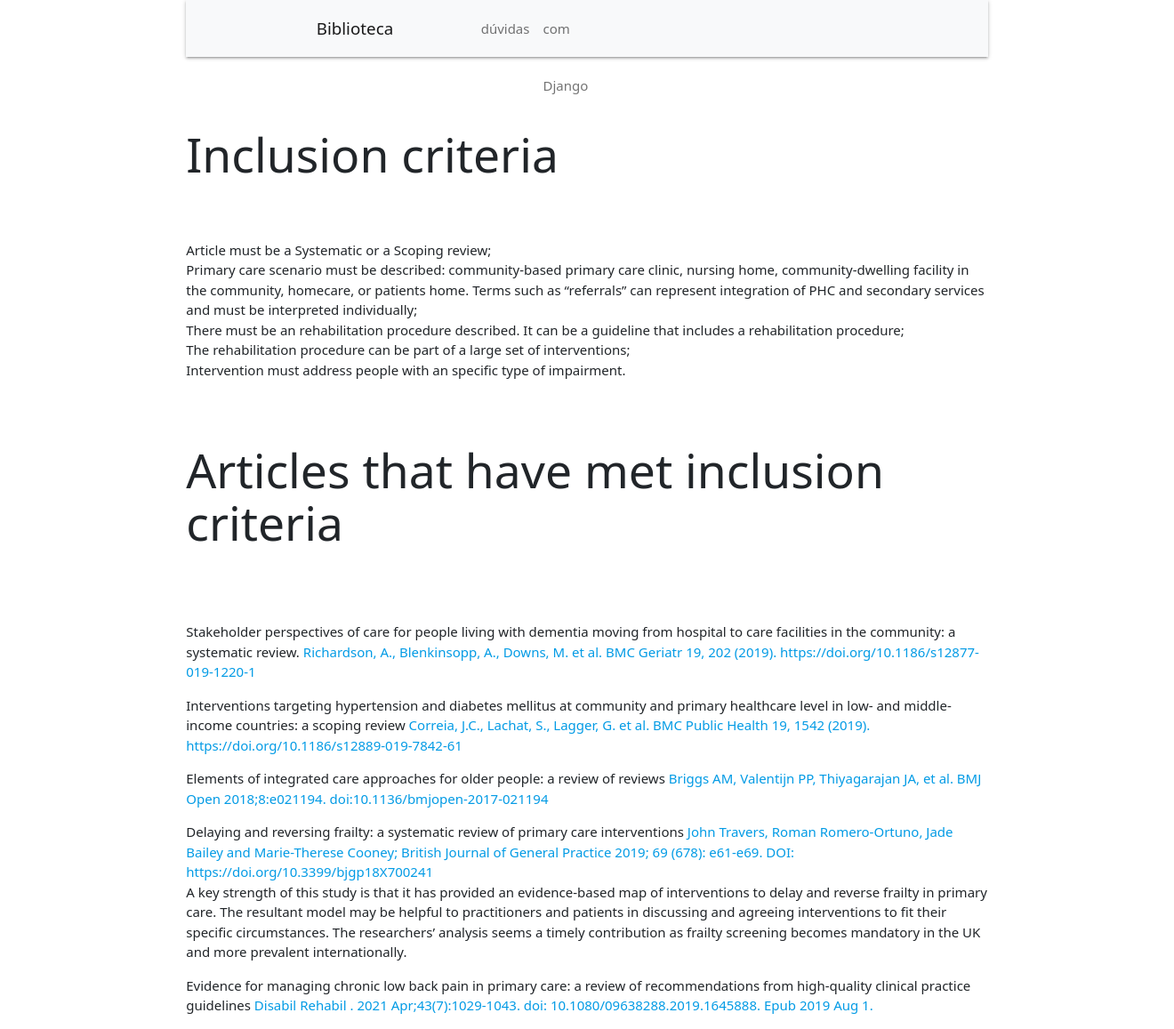
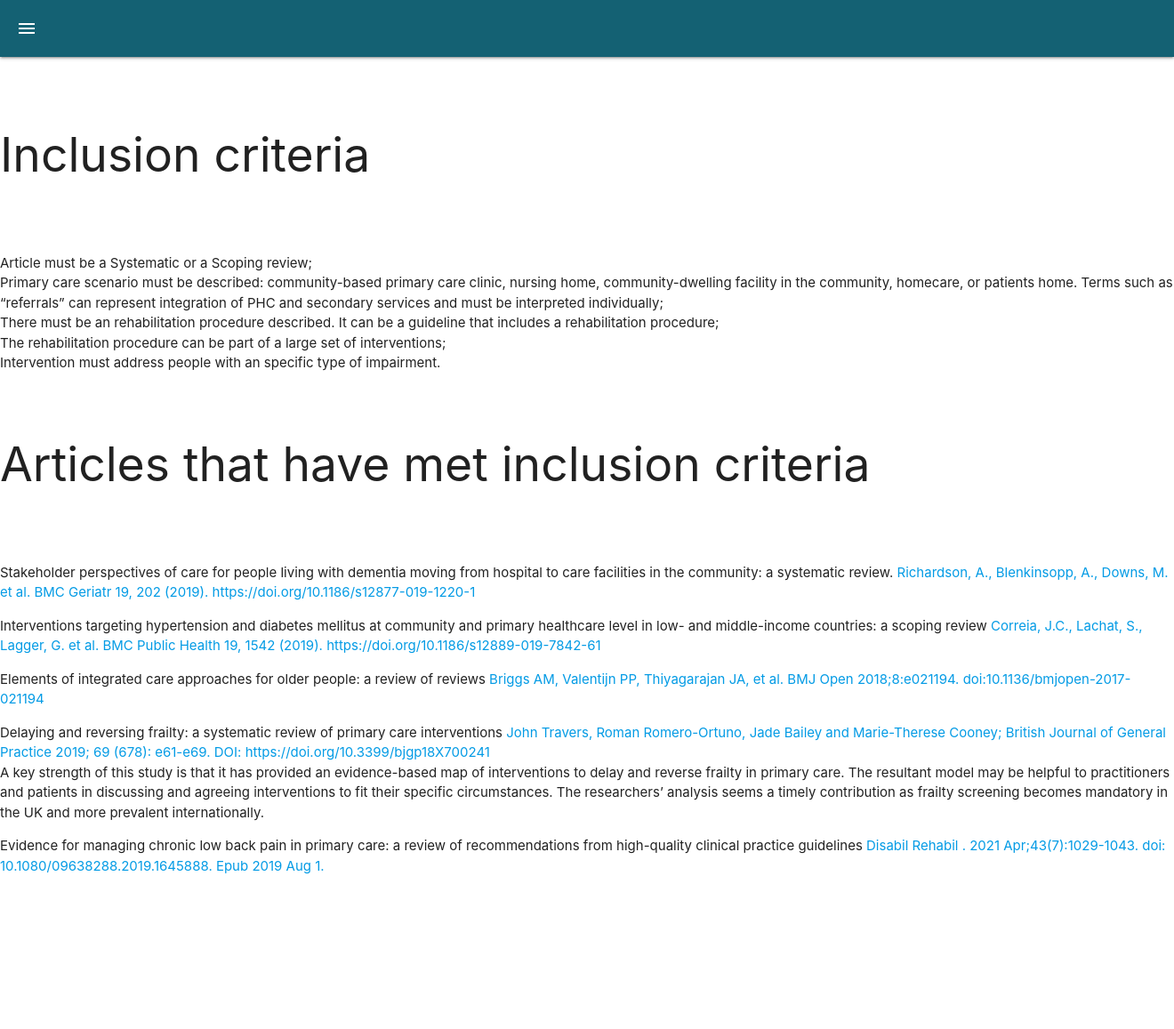
Before and after one commit to Filustria/mfc, a Django app: page /criterias/ in a window 1320 px wide. Shown: the whole page at 89% size. After the commit the page ends 983 px from the top, so only its background shows below. Run offline with Django 3.2, Linux system fonts and the light colour scheme; some libraries are stand-ins or nearby versions.

Commit message:
Update Index.html

```diff
--- /dev/null
+++ b/content/static/css/style.css
@@ -0,0 +1,119 @@
+/* colors */
+.bg-primary{
+    background-color: #146173;
+}
+.primary{
+    color: #146173;
+}
+
+.bg-secondary{
+    background-color: #3F93A6;
+}
+.secondary{
+    color: #3F93A6;
+}
+
+.bg-light-blue{
+    background-color: #8BCAD9;
+}
+.light-blue{
+    color: #8BCAD9;
+}
+
+.bg-light-grey{
+    background-color: #C4EEF2;
+}
+.light-grey{
+    color: #C4EEF2;
+}
+
+.bg-white{
+    background-color: #F2F2F2;
+}
+.white{
+    color: #F2F2F2;
+}
+
+
+/* end colors */
+
+.container-fluid {
+    padding: 0;
+
+
+}
+
+.container-fluid .row {
+    margin: 0;
+}
+
+/* Navbar */
+
+.navbar  {
+    margin-bottom: 20px;
+}
+
+.navbar-nav {
+    margin: auto;
+}
+
+.navbar-brand {
+    font-weight: bold;
+}
+
+.navbar-light .navbar-nav a.nav-link {
+    color: rgb(66, 20, 20);
+    letter-spacing: 1px;
+}
+
+/* Rodapé */
+footer {
+    background-color: #333;
+    height: 50px;
+    border-top: 2px solid #202020;
+}
+
+footer p {
+    color: #f5f5f5;
+    text-align: center;
+    top: 50%;
+    position: relative;
+}
+
+
+/* fix materialize sidebar links overlap */
+.sidenav li > a {
+    overflow:hidden;
+    white-space: nowrap
+    }
+
+.full-width {
+    width: 100%;
+}
+.full-height {
+    height: 100vh;
+    display: flex;
+}
+
+.jumbotron {
+    display: flex;
+    text-align: center;
+    justify-content: center;
+}
+.component-1 {
+    display: flex;
+    flex-direction: column;
+}
+.col-2{
+    display: grid;
+    grid-template-columns: 1fr 1fr;
+    grid-template-rows: 1fr;
+
+}
+
+.align-vertical{
+    display: flex;
+    justify-content: center;
+    flex-direction: column;
+    margin: 0 20px;
+}
--- a/content/templates/base.html
+++ b/content/templates/base.html
@@ -7,108 +7,110 @@
   <meta http-equiv="X-UA-Compatible" content="IE=edge">
   <meta name="viewport" content="width=device-width, initial-scale=1.0">
   <title>{% block title %}{% endblock %}</title>
-  <!-- CSS only -->
-  <link rel="stylesheet" href="{% static 'css/style.css' %}">
-  <link href="https://cdn.jsdelivr.net/npm/bootstrap@5.0.2/dist/css/bootstrap.min.css" rel="stylesheet"
-    integrity="sha384-EVSTQN3/azprG1Anm3QDgpJLIm9Nao0Yz1ztcQTwFspd3yD65VohhpuuCOmLASjC" crossorigin="anonymous">
+
+  <!-- Bootstrap -->
+  <!-- <link href="https://cdn.jsdelivr.net/npm/bootstrap@5.0.2/dist/css/bootstrap.min.css" rel="stylesheet"
+    integrity="sha384-EVSTQN3/azprG1Anm3QDgpJLIm9Nao0Yz1ztcQTwFspd3yD65VohhpuuCOmLASjC" crossorigin="anonymous"> -->
 
   <!-- Materialize -->
   <link rel="stylesheet" href="https://cdnjs.cloudflare.com/ajax/libs/materialize/1.0.0/css/materialize.min.css">
   <script src="https://cdnjs.cloudflare.com/ajax/libs/materialize/1.0.0/js/materialize.min.js"></script>
   <!-- icons -->
   <link href="https://fonts.googleapis.com/icon?family=Material+Icons" rel="stylesheet">
+
+  <!-- custom css -->
+  <link rel="stylesheet" href="{% static 'css/style.css' %}">
 </head>
 
 <body>
-  <div class="container">
+  <div>
+    <nav class="bg-primary">
+      <a href="#" data-target="slide-out" class="sidenav-trigger show-on-large"><i class="material-icons">menu</i></a>
+    </nav>
 
-    <nav class="navbar navbar-expand-lg navbar-light bg-light">
-      <div class="container">
-        <a class="navbar-brand" href="{% url 'index'%}">Biblioteca</a>
-        <button class="navbar-toggler" type="button" data-bs-toggle="collapse" data-bs-target="#navbarSupportedContent"
-          aria-controls="navbarSupportedContent" aria-expanded="false" aria-label="Toggle navigation">
-          <span class="navbar-toggler-icon"></span>
-        </button>
-        <div class="collapse navbar-collapse" id="navbarSupportedContent">
-          <ul class="navbar-nav me-auto mb-2 mb-lg-0">
-            <li class="nav-item">
-              <a class="nav-link" href="{% url 'main'%}"> Principal</a>
+    <ul id="slide-out" class="sidenav">
+      <li>
+        <div class="user-view">
+          <div class="background bg-primary">
+          </div>
+          <a href="#user"><img src={% static "M.jpg" %} style="max-width: 100px; border-radius: 50px;"></a>
+
+          <a href="#name"><span class="white-text name">MFC</span></a>
+          <a href="#about"><span class="white-text email">Adelson Guaraci Jantsch</span></a>
+
+        </div>
       </li>
-            <li class="nav-item">
-              <a class="nav-link" href="{% url 'duvidas'%}"> Minhas dúvidas</a>
+      <!-- <li><a href="#!"><i class="material-icons">cloud</i>First Link With Icon</a></li> -->
+      <li><a href="{% url 'index'%}">Biblioteca</a></li>
+      <li><a href="{% url 'main'%}">Principal</a></li>
+      <li><a href="{% url 'duvidas'%}">Minhas Dúvidas</a></li>
+      <li><a href="{% url 'help'%}">Ajuda com Django</a></li>
+
+      <li>
+        <div class="divider"></div>
       </li>
-            <li class="nav-item">
-              <a class="nav-link" href="{% url 'help'%}"> Ajuda com Django</a>
+
+      <!-- <li><a class="subheader">Subheader</a></li>
+      <li><a class="waves-effect" href="#!">Third Link With Waves</a></li> -->
+
+      <li><a class="subheader">Implementation Research</a></li>
+      <li><a href="{% url 'implementation'%}"> Topics in Implementation Research</a> </li>
+      <li><a href="{% url 'tools_implementation'%}">Tools</a></li>
+      <li><a href="{% url 'implementation'%}"> Cuida-APS</a></li>
+      <li><a href="{% url 'implementation'%}"> REDIME & GLICAAVIDA</a></li>
+
+      <li>
+        <div class="divider"></div>
       </li>
-            <li class="nav-item dropdown">
-              <a class="nav-link dropdown-toggle" href="#" id="navbarDropdown" role="button" data-bs-toggle="dropdown"
-                aria-expanded="false">
-                Implementation Research
-              </a>
-              <ul class="dropdown-menu" aria-labelledby="navbarDropdown">
-                <li><a class="dropdown-item" href="{% url 'implementation'%}"> Topics in Implementation Research</a>
+
+      <li><a class="subheader">Psicometria</a></li>
+      <li><a href="{% url 'psicometria'%}"> Temas em Psicometria</a> </li>
+      <li><a href="{% url 'unasus'%}"> Instrumentos da UNASUS</a></li>
+
+      <li>
+        <div class="divider"></div>
       </li>
-                <li><a class="dropdown-item" href="{% url 'tools_implementation'%}"> Tools</a></li>
-                <li><a class="dropdown-item" href="{% url 'implementation'%}"> Cuida-APS</a></li>
-                <li><a class="dropdown-item" href="{% url 'implementation'%}"> REDIME & GLICAAVIDA</a></li>
-              </ul>
+      <li><a class="subheader">FGV-Municípios</a></li>
+      <li><a href="{% url 'fgv'%}"> FGV-Municípios</a> </li>
+      <li><a href="{% url 'dados_fgv'%}"> Bases de dados</a></li>
+      <li><a href="{% url 'indicadores_fgv'%}"> Nossos indicadores</a></li>
+
+      <li>
+        <div class="divider"></div>
       </li>
-            <li class="nav-item dropdown">
-              <a class="nav-link dropdown-toggle" href="#" id="navbarDropdown" role="button" data-bs-toggle="dropdown"
-                aria-expanded="false">
-                Psicometria
-              </a>
-              <ul class="dropdown-menu" aria-labelledby="navbarDropdown">
-                <li><a class="dropdown-item" href="{% url 'psicometria'%}"> Temas em Psicometria</a></li>
-                <li><a class="dropdown-item" href="{% url 'unasus'%}"> Instrumentos da UNASUS</a></li>
-              </ul>
+
+      <li><a class="subheader">WHO Rehabilitation</a></li>
+      <li><a href="{% url 'rehab'%}"> Intro and definitions</a> </li>
+      <li><a href="{% url 'criterias'%}"> Criterias</a></li>
+      <li><a href="{% url 'duvidas'%}"> Could be done in PHC</a></li>
+      <li><a href="{% url 'duvidas'%}"> Telehealth and technologies</a> </li>
+      <li><a href="{% url 'duvidas'%}"> Well-being and QoL </a></li>
+      <li><a href="{% url 'duvidas'%}"> No Integration of Rehabilitation services </a></li>
+      <li><a href="{% url 'community_dwelling'%}"> Community Dwelling and Homecare </a></li>
+      <li>
+        <div class="divider"></div>
       </li>
-            <li class="nav-item dropdown">
-            <li class="nav-item dropdown">
-              <a class="nav-link dropdown-toggle" href="#" id="navbarDropdown" role="button" data-bs-toggle="dropdown"
-                aria-expanded="false">
-                FGV-Municípios
-              </a>
-              <ul class="dropdown-menu" aria-labelledby="navbarDropdown">
-                <li><a class="dropdown-item" href="{% url 'fgv'%}"> FGV-Municípios</a></li>
-                <li><a class="dropdown-item" href="{% url 'dados_fgv'%}"> Bases de dados</a></li>
-                <li><a class="dropdown-item" href="{% url 'indicadores_fgv'%}"> Nossos indicadores</a></li>
-              </ul>
-            </li>
-            <li class="nav-item dropdown">
-              <a class="nav-link dropdown-toggle" href="#" id="navbarDropdown" role="button" data-bs-toggle="dropdown"
-                aria-expanded="false">
-                WHO Rehabilitation
-              </a>
-              <ul class="dropdown-menu" aria-labelledby="navbarDropdown">
-                <li><a class="dropdown-item" href="{% url 'rehab'%}"> Intro and definitions</a></li>
-                <li><a class="dropdown-item" href="{% url 'criterias'%}"> Criterias</a></li>
-                <li><a class="dropdown-item" href="{% url 'duvidas'%}"> Could be done in PHC</a></li>
-                <li><a class="dropdown-item" href="{% url 'duvidas'%}"> Telehealth and technologies</a></li>
-                <li><a class="dropdown-item" href="{% url 'duvidas'%}"> Well-being and QoL </a></li>
-                <li><a class="dropdown-item" href="{% url 'duvidas'%}"> No Integration of Rehabilitation services</a>
-                </li>
-                <li><a class="dropdown-item" href="{% url 'community_dwelling'%}"> Community Dwelling and Homecare</a>
-                </li>
-                <li>
-                  <hr class="dropdown-divider">
-                </li>
-                <li><a class="dropdown-item" href="{% url 'four_question'%}">Four questions</a></li>
-              </ul>
-            </li>
+      <li><a href="{% url 'four_question'%}">Four questions</a></li>
+
+
     </ul>
   </div>
-      </div>
-    </nav>
-
   {% block content %}{% endblock %}
-    <footer></footer>
 
   </div>
   <script src="{% static 'js/scripts.js' %}"></script>
   <script src="https://cdn.jsdelivr.net/npm/bootstrap@5.0.2/dist/js/bootstrap.bundle.min.js"
     integrity="sha384-MrcW6ZMFYlzcLA8Nl+NtUVF0sA7MsXsP1UyJoMp4YLEuNSfAP+JcXn/tWtIaxVXM"
     crossorigin="anonymous"></script>
+
+  <!-- Materialize -->
+  <script type="text/javascript" src="js/materialize.min.js"></script>
+  <script>
+    document.addEventListener('DOMContentLoaded', function () {
+      const elements = document.querySelectorAll('.sidenav');
+      const instances = M.Sidenav.init(elements, {});
+    });
+  </script>
 </body>
 
 </html>
--- a/content/views.py
+++ b/content/views.py
@@ -1,6 +1,5 @@
 from django.shortcuts import render
 from django.template import loader
-from .models import Membros
 from .models import Duvidas
 
 # Create your views here.
@@ -9,9 +8,7 @@
 
 
 def index(request):
-	membros = Membros.objects.all()
-	lista = ["aaa", "bbb", "ccc", 2, 4, "lala", ["aaa", "bb"]]
-	context = {"Nome": "Pessoa", "lista" : lista, "membros" : membros}
+	context = {}
 	template = loader.get_template('index.html')
 	return HttpResponse(template.render(context, request))
 
```
Also changed, not shown: content/static/css/styles.css (deleted, +0 -40 lines), content/templates/index.html (+20 -22 lines), content/static/grandma.png (added). Lines whose indentation alone changed are shown as unchanged.
